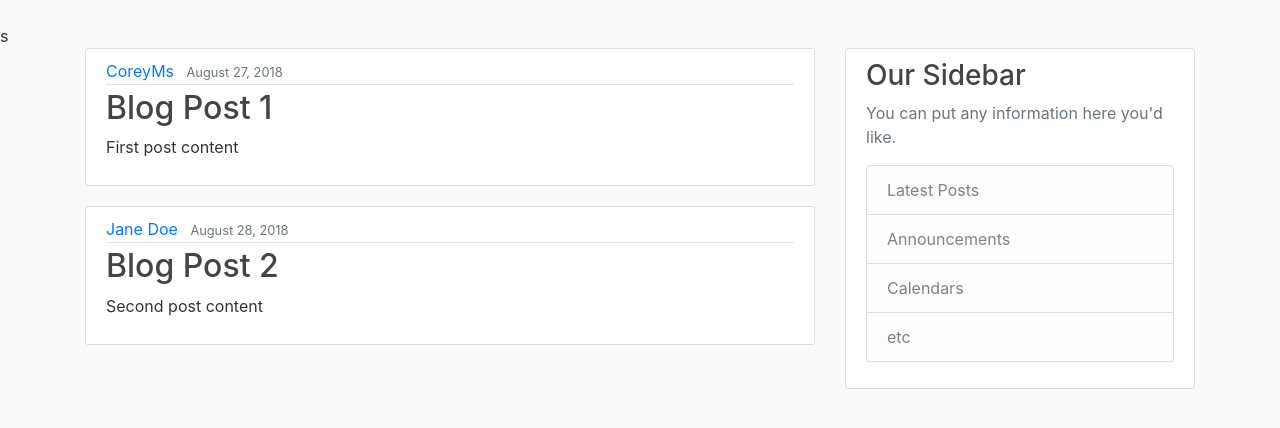
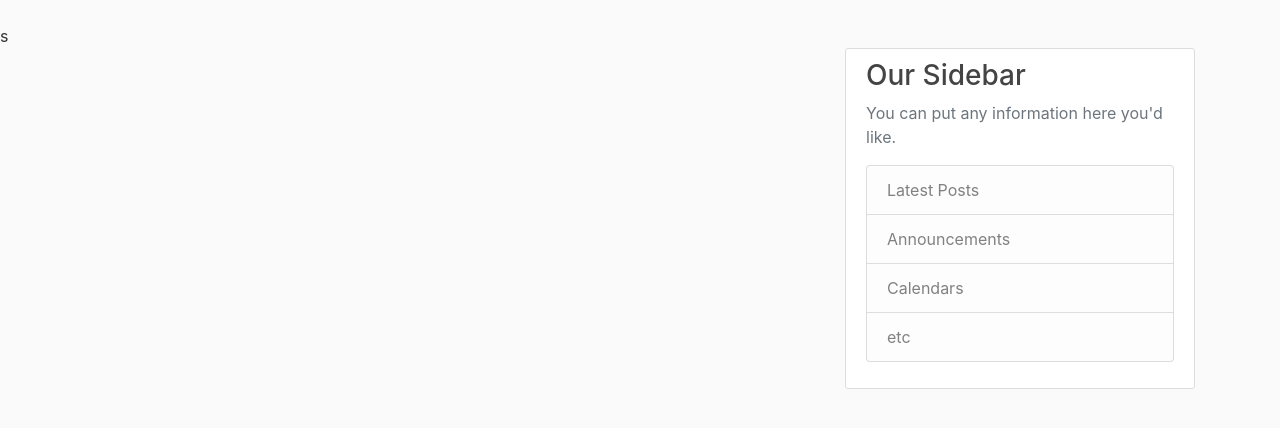
Before and after one commit to AnaPreda/ProiectAspecte, a Django app: page / in a window 1280 px wide. Shown: the part 56-484 px from the top of the page. Run offline with Django 3.2, Linux system fonts and the light colour scheme; data that the repository does not hold is empty; some libraries are stand-ins or nearby versions.

Commit message:
Deleted dummy data, posts bound to Post Model

```diff
--- a/proiect/models.py
+++ b/proiect/models.py
@@ -7,3 +7,6 @@
     content = models.TextField()
     date_posted = models.DateTimeField(default=timezone.now)
     author = models.ForeignKey(User, on_delete=models.CASCADE)
+
+    def __str__(self):
+        return self.title
--- a/proiect/templates/proiect/home.html
+++ b/proiect/templates/proiect/home.html
@@ -5,7 +5,7 @@
           <div class="media-body">
             <div class="article-metadata">
               <a class="mr-2" href="#">{{ post.author }}</a>
-              <small class="text-muted">{{ post.date_posted }}</small>
+              <small class="text-muted">{{ post.date_posted|date:"d F, Y" }}</small>
             </div>
             <h2><a class="article-title" href="#">{{ post.title }}</a></h2>
             <p class="article-content">{{ post.content }}</p>
--- a/proiect/views.py
+++ b/proiect/views.py
@@ -1,23 +1,10 @@
 from django.shortcuts import render
+from .models import Post
 
-posts = [
-    {
-        'author': 'CoreyMs',
-        'title': 'Blog Post 1',
-        'content': 'First post content',
-        'date_posted': 'August 27, 2018'
-    },
-    {
-        'author': 'Jane Doe',
-        'title': 'Blog Post 2',
-        'content': 'Second post content',
-        'date_posted': 'August 28, 2018'
-    }
-]
 
 def home(request):
     context={
-        'posts': posts
+        'posts': Post.objects.all()
     }
     return render(request, 'proiect/home.html', context)
 
```
